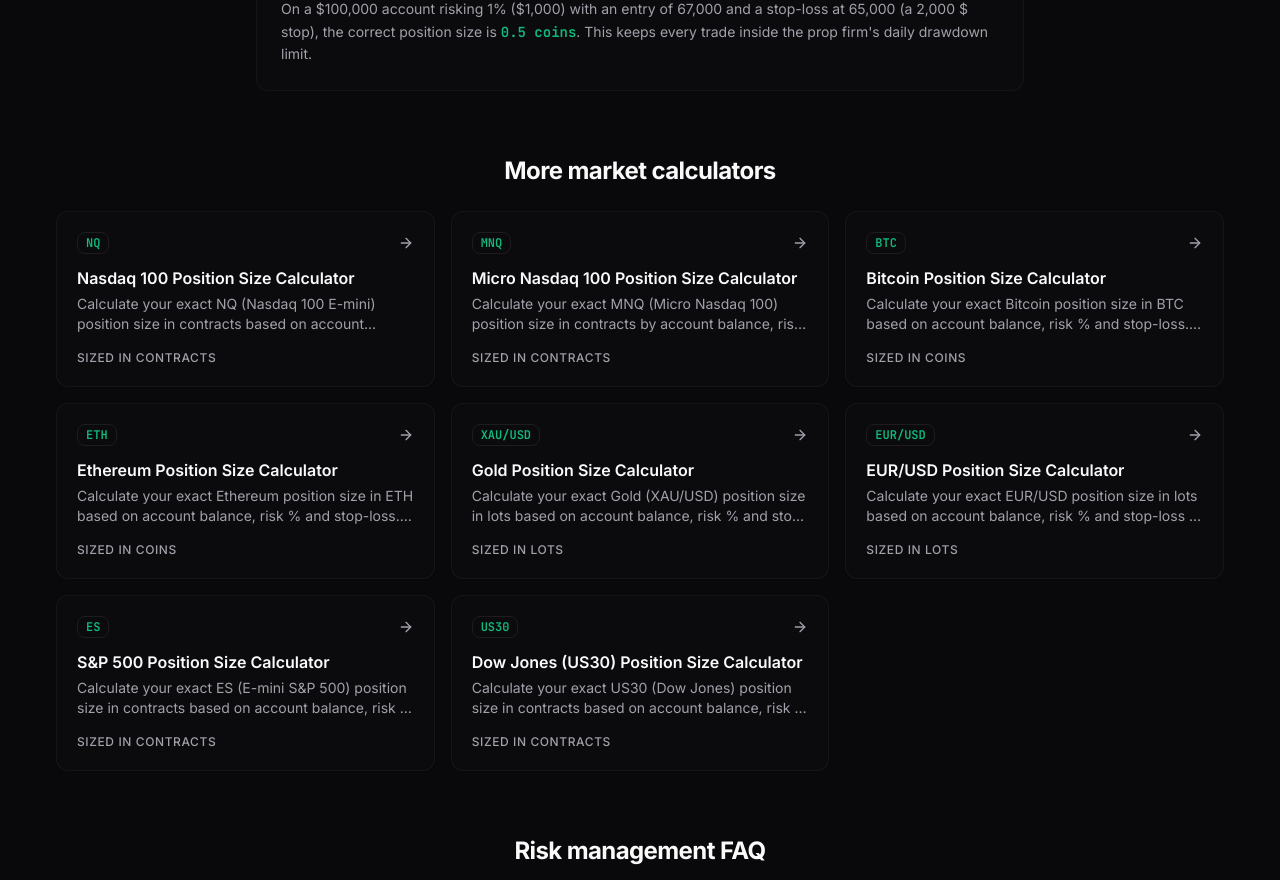
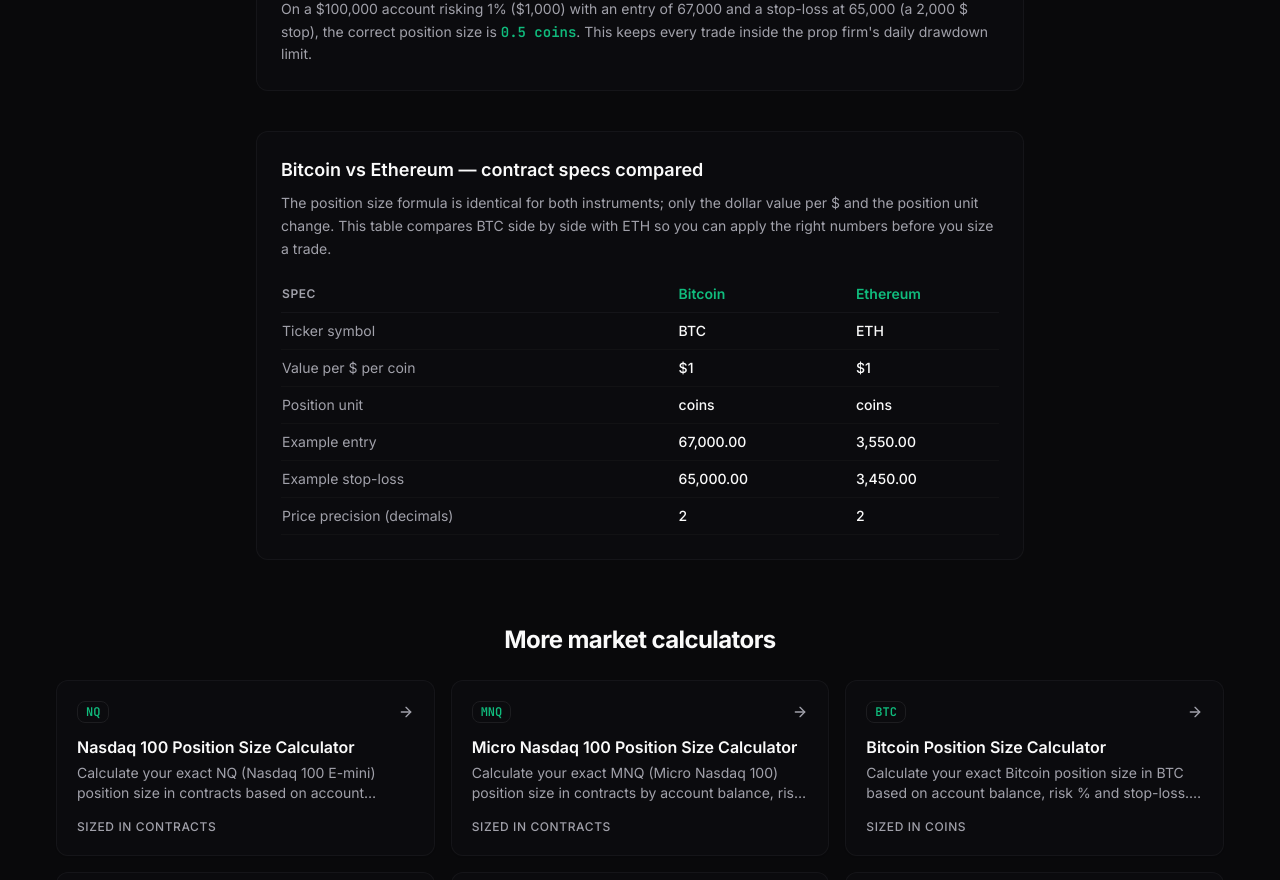
Before and after one commit to basadfree/prop-firm-risk-calculator, a Next.js app: page /calculator/btc-bitcoin in a window 1280 px wide. Shown: the part 1697-2577 px from the top of the page. Built offline with nearby package versions, Linux system fonts and the light colour scheme; no server answers.

Commit message:
SEO/GEO: add per-asset contract-spec comparison tables to calculator pages

```diff
--- a/app/calculator/[asset]/page.tsx
+++ b/app/calculator/[asset]/page.tsx
@@ -5,7 +5,9 @@
 import { PositionSizeCalculator } from "@/components/calculator/PositionSizeCalculator";
 import { AssetGrid } from "@/components/AssetGrid";
 import { QuickAnswers } from "@/components/QuickAnswers";
+import { ComparisonTable } from "@/components/comparison-table";
 import { FAQSection, FAQ_ITEMS } from "@/components/FAQSection";
+import { getComparison } from "@/lib/comparisons";
 import { JsonLd } from "@/components/JsonLd";
 import {
   softwareApplicationJsonLd,
@@ -75,6 +77,7 @@
 
   const example = workedExample(asset.slug);
   const url = absoluteUrl(`/calculator/${asset.slug}`);
+  const comparison = getComparison(asset.slug);
 
   return (
     <div className="container py-12 sm:py-16">
@@ -128,6 +131,8 @@
       )}
 
       {/* Cross-links */}
+      {comparison && <ComparisonTable comparison={comparison} />}
+
       <section className="mt-16">
         <h2 className="text-center text-2xl font-bold tracking-tight">
           More market calculators
--- /dev/null
+++ b/components/comparison-table.tsx
@@ -0,0 +1,38 @@
+import type { ComparisonTable } from "@/lib/comparisons";
+
+export function ComparisonTable({ comparison }: { comparison: ComparisonTable }) {
+  return (
+    <section className="mx-auto mt-10 max-w-3xl rounded-xl border border-border/60 bg-card p-6">
+      <h2 className="text-lg font-semibold">{comparison.title}</h2>
+      <p className="mt-2 text-sm leading-relaxed text-muted-foreground">
+        {comparison.intro}
+      </p>
+      <div className="mt-4 overflow-x-auto">
+        <table className="w-full min-w-[480px] text-left text-sm">
+          <thead>
+            <tr className="border-b border-border/60">
+              <th className="py-2 pr-3 text-xs font-semibold uppercase tracking-wider text-muted-foreground">
+                Spec
+              </th>
+              <th className="py-2 pr-3 font-semibold text-primary">
+                {comparison.headerA}
+              </th>
+              <th className="py-2 font-semibold text-primary">
+                {comparison.headerB}
+              </th>
+            </tr>
+          </thead>
+          <tbody>
+            {comparison.rows.map((row) => (
+              <tr key={row.label} className="border-b border-border/40">
+                <td className="py-2 pr-3 text-muted-foreground">{row.label}</td>
+                <td className="py-2 pr-3 font-medium">{row.a}</td>
+                <td className="py-2 font-medium">{row.b}</td>
+              </tr>
+            ))}
+          </tbody>
+        </table>
+      </div>
+    </section>
+  );
+}
--- /dev/null
+++ b/lib/comparisons.ts
@@ -0,0 +1,75 @@
+import { ASSETS, getAssetBySlug, type Asset } from "@/lib/assets";
+
+export interface ComparisonRow {
+  label: string;
+  a: string;
+  b: string;
+}
+
+export interface ComparisonTable {
+  title: string;
+  intro: string;
+  headerA: string;
+  headerB: string;
+  rows: ComparisonRow[];
+}
+
+function formatNumber(n: number, precision: number): string {
+  return n.toLocaleString("en-US", {
+    minimumFractionDigits: precision,
+    maximumFractionDigits: precision,
+  });
+}
+
+/** Pick the most similar alternative: same market type first, else first in list. */
+function closestSibling(asset: Asset): Asset {
+  const sameType = ASSETS.filter((a) => a.slug !== asset.slug && a.type === asset.type);
+  if (sameType.length > 0) return sameType[0];
+  const next = ASSETS.find((a) => a.slug !== asset.slug);
+  return next ?? asset;
+}
+
+export function getComparison(slug: string): ComparisonTable | null {
+  const asset = getAssetBySlug(slug);
+  if (!asset) return null;
+  const alt = closestSibling(asset);
+
+  return {
+    title: `${asset.name} vs ${alt.name} — contract specs compared`,
+    intro: `The position size formula is identical for both instruments; only the dollar value per ${asset.pointLabel} and the position unit change. This table compares ${asset.symbol} side by side with ${alt.symbol} so you can apply the right numbers before you size a trade.`,
+    headerA: asset.name,
+    headerB: alt.name,
+    rows: [
+      {
+        label: "Ticker symbol",
+        a: asset.symbol,
+        b: alt.symbol,
+      },
+      {
+        label: `Value per ${asset.pointLabel} per ${asset.positionUnit.slice(0, -1)}`,
+        a: `$${asset.tickValue}`,
+        b: `$${alt.tickValue}`,
+      },
+      {
+        label: "Position unit",
+        a: asset.positionUnit,
+        b: alt.positionUnit,
+      },
+      {
+        label: "Example entry",
+        a: formatNumber(asset.defaultEntry, asset.pricePrecision),
+        b: formatNumber(alt.defaultEntry, alt.pricePrecision),
+      },
+      {
+        label: "Example stop-loss",
+        a: formatNumber(asset.defaultStop, asset.pricePrecision),
+        b: formatNumber(alt.defaultStop, alt.pricePrecision),
+      },
+      {
+        label: "Price precision (decimals)",
+        a: String(asset.pricePrecision),
+        b: String(alt.pricePrecision),
+      },
+    ],
+  };
+}
```
